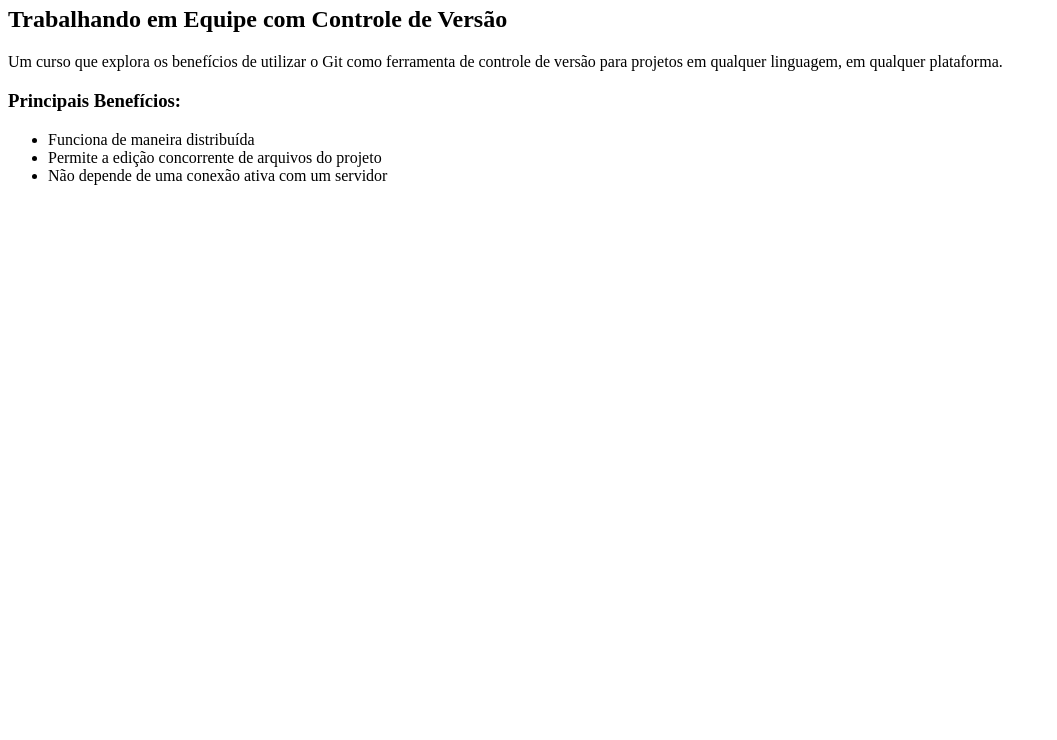
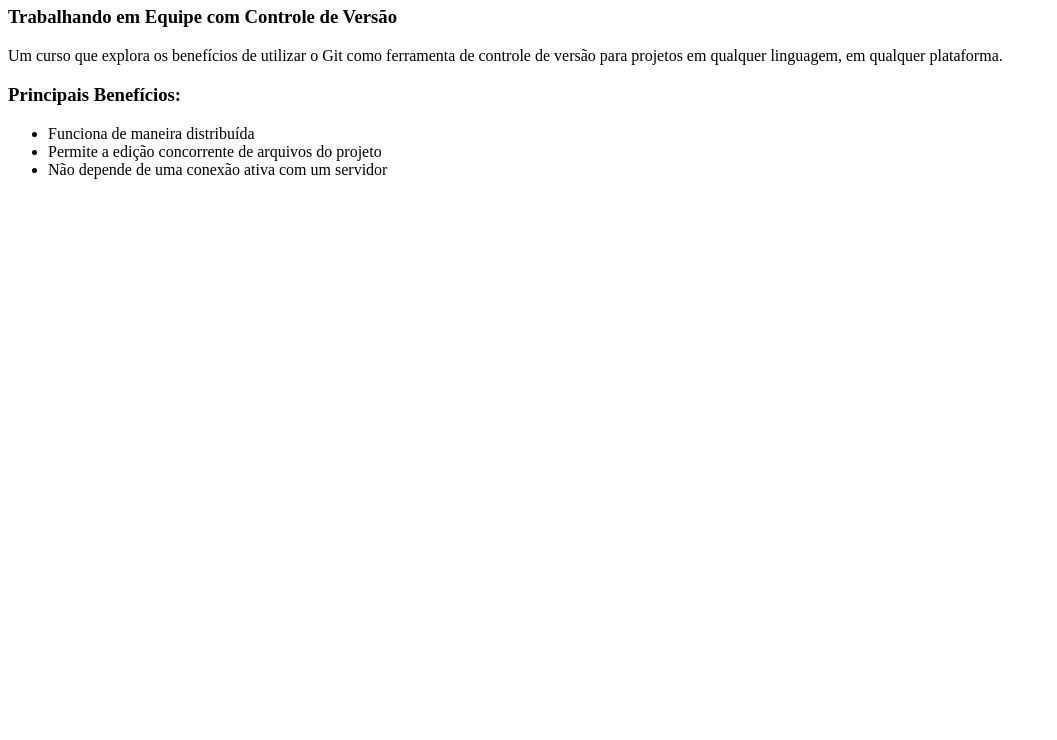
Before and after one commit to williamnovaes/curso-git, a plain HTML site: page index.html in a window 1280 px wide. Shown: the part 60-800 px from the top of the page, without its empty margins (0-1057 px from the left). Drawn offline with Linux system fonts and the light colour scheme.

Commit message:
Trocando h2 por h1

```diff
--- a/index.html
+++ b/index.html
@@ -3,7 +3,7 @@
 	</head>
 	<body>
 		<h1>GIT</h1>
-		<h2>Trabalhando em Equipe com Controle de Versão</h2>
+		<h3>Trabalhando em Equipe com Controle de Versão</h3>
 
 		<p>Um curso que explora os benefícios de utilizar o Git como ferramenta de controle de versão para projetos em qualquer linguagem, em qualquer plataforma.</p>
 
```
